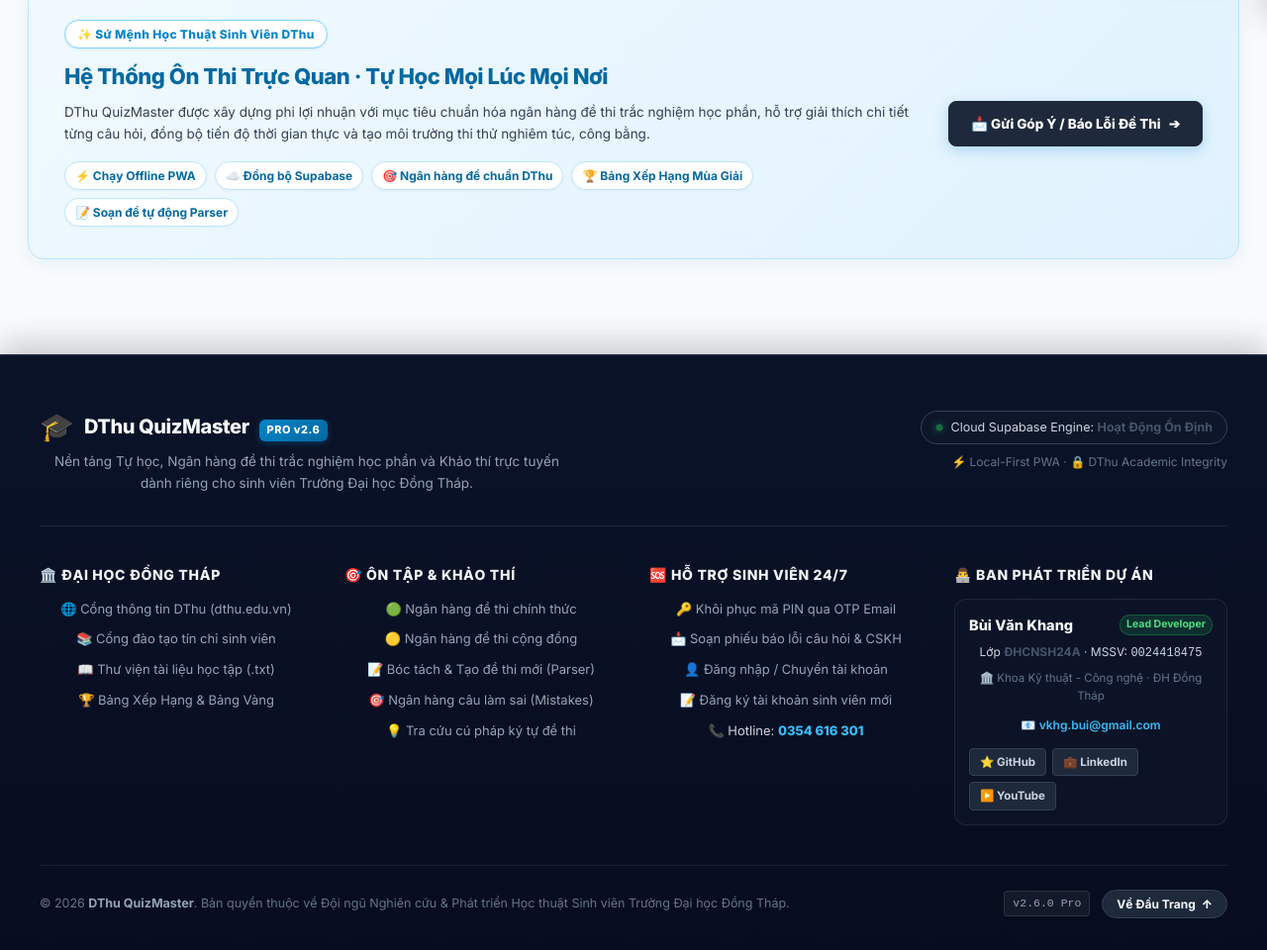
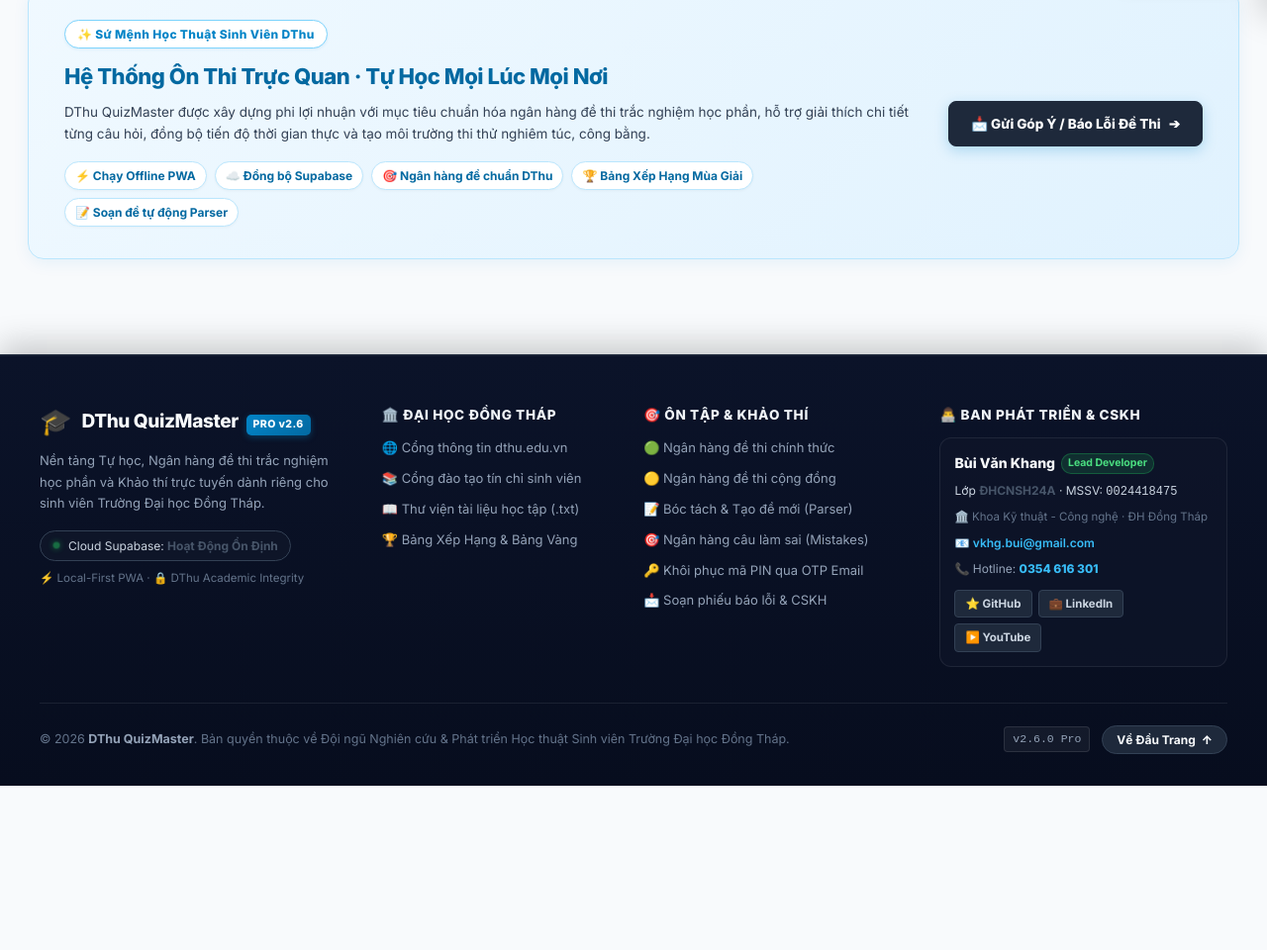
Before and after one commit to VKhang-Bui/dthu-quizmaster, a plain HTML site: page index.html in a window 1280 px wide. Shown: the part 783-1743 px from the top of the page at 99% size. After the commit the page ends 1577 px from the top, so only its background shows below. Drawn offline with Linux system fonts and the light colour scheme; no server answers.

Commit message:
style(ui): align footer into strict 4-column left-aligned layout with brand/status in column 1

```diff
--- a/assets/css/views.css
+++ b/assets/css/views.css
@@ -2062,15 +2062,16 @@ body.is-resizing-quiz {
   }
 }
 
-/* ── HIGH-END GLOBAL RICH FOOTER (DEEP NAVY THEME) ─────────────────── */
+/* ── HIGH-END GLOBAL RICH FOOTER (DEEP NAVY THEME - LEFT ALIGNED) ── */
 .app-footer {
   background: linear-gradient(180deg, #0b1329 0%, #070d1e 100%);
   border-top: 1px solid #1e293b;
   box-shadow: inset 0 1px 0 rgba(255, 255, 255, 0.05), 0 -10px 30px rgba(0, 0, 0, 0.2);
-  padding: 56px 24px 32px 24px;
+  padding: 52px 24px 32px 24px;
   margin-top: 64px;
   color: #94a3b8;
   position: relative;
+  text-align: left;
 }
 
 .footer-container {
@@ -2078,38 +2079,45 @@ body.is-resizing-quiz {
   margin: 0 auto;
   display: flex;
   flex-direction: column;
-  gap: 40px;
-}
-
-/* Top Branding Row */
-.footer-top-row {
-  display: flex;
-  justify-content: space-between;
+  gap: 36px;
+  text-align: left;
+}
+
+/* Main 4-Column Grid (Canh lề trái 100%, ngay hàng thẳng lối) */
+.footer-main-grid {
+  display: grid;
+  grid-template-columns: 1.35fr 1fr 1.15fr 1.25fr;
+  gap: 32px;
+  text-align: left;
+}
+
+.footer-col {
+  display: flex;
+  flex-direction: column;
+  gap: 14px;
+  text-align: left;
   align-items: flex-start;
-  flex-wrap: wrap;
-  gap: 24px;
-  padding-bottom: 32px;
-  border-bottom: 1px solid rgba(255, 255, 255, 0.08);
-}
-
-.footer-brand-meta {
-  max-width: 540px;
+}
+
+.footer-col-brand {
+  gap: 12px;
 }
 
 .footer-brand-title {
   display: flex;
   align-items: center;
   gap: 10px;
-  margin-bottom: 8px;
+  margin-bottom: 2px;
+  text-align: left;
 }
 
 .footer-brand-icon {
-  font-size: 28px;
+  font-size: 26px;
   line-height: 1;
 }
 
 .footer-brand-text {
-  font-size: 20px;
+  font-size: 19px;
   font-weight: 900;
   color: #f8fafc;
   letter-spacing: -0.02em;
@@ -2119,27 +2127,30 @@ body.is-resizing-quiz {
   display: inline-block;
   background: linear-gradient(135deg, #0284c7 0%, #0369a1 100%);
   color: #ffffff;
-  font-size: 11px;
+  font-size: 10.5px;
   font-weight: 800;
-  padding: 2px 8px;
-  border-radius: 6px;
-  margin-left: 6px;
+  padding: 2px 7px;
+  border-radius: 5px;
+  margin-left: 4px;
   letter-spacing: 0.04em;
   box-shadow: 0 2px 6px rgba(2, 132, 199, 0.35);
 }
 
 .footer-brand-desc {
-  font-size: 13.5px;
+  font-size: 13px;
   line-height: 1.65;
   color: #94a3b8;
   margin: 0;
+  text-align: left;
 }
 
 .footer-sys-status {
   display: flex;
   flex-direction: column;
-  align-items: flex-end;
+  align-items: flex-start;
   gap: 8px;
+  margin-top: 4px;
+  text-align: left;
 }
 
 .footer-status-pill {
@@ -2148,10 +2159,11 @@ body.is-resizing-quiz {
   gap: 8px;
   background: rgba(15, 23, 42, 0.8);
   border: 1px solid #334155;
-  padding: 6px 14px;
+  padding: 5px 12px;
   border-radius: 20px;
-  font-size: 12.5px;
+  font-size: 12px;
   color: #cbd5e1;
+  text-align: left;
 }
 
 .status-indicator-dot {
@@ -2159,8 +2171,9 @@ body.is-resizing-quiz {
   height: 8px;
   border-radius: 50%;
   background: #22c55e;
-  box-shadow: 0 0 10px #22c55e;
+  box-shadow: 0 0 8px #22c55e;
   animation: pulseDot 2s infinite ease-in-out;
+  flex-shrink: 0;
 }
 
 @keyframes pulseDot {
@@ -2169,25 +2182,13 @@ body.is-resizing-quiz {
 }
 
 .footer-version-tag {
-  font-size: 12px;
+  font-size: 11.5px;
   color: #64748b;
-}
-
-/* Main 4-Column Grid */
-.footer-main-grid {
-  display: grid;
-  grid-template-columns: repeat(4, 1fr);
-  gap: 32px;
-}
-
-.footer-col {
-  display: flex;
-  flex-direction: column;
-  gap: 14px;
+  text-align: left;
 }
 
 .footer-col-title {
-  font-size: 14px;
+  font-size: 13.5px;
   font-weight: 800;
   text-transform: uppercase;
   letter-spacing: 0.05em;
@@ -2196,6 +2197,7 @@ body.is-resizing-quiz {
   display: flex;
   align-items: center;
   gap: 6px;
+  text-align: left;
 }
 
 .footer-links-list {
@@ -2205,6 +2207,12 @@ body.is-resizing-quiz {
   display: flex;
   flex-direction: column;
   gap: 10px;
+  width: 100%;
+  text-align: left;
+}
+
+.footer-links-list li {
+  text-align: left;
 }
 
 .footer-links-list li a {
@@ -2214,21 +2222,18 @@ body.is-resizing-quiz {
   transition: all 150ms ease;
   display: inline-flex;
   align-items: center;
+  justify-content: flex-start;
   gap: 6px;
   line-height: 1.5;
+  text-align: left;
 }
 
 .footer-links-list li a:hover {
   color: #38bdf8;
-  transform: translateX(3px);
-}
-
-.footer-hotline-inline {
-  font-size: 13px;
-  color: #cbd5e1;
-}
-
-/* Author Box in Footer */
+  transform: translateX(4px);
+}
+
+/* Author Box in Footer (Canh lề trái) */
 .footer-author-box {
   background: rgba(15, 23, 42, 0.6);
   border: 1px solid rgba(255, 255, 255, 0.08);
@@ -2237,17 +2242,21 @@ body.is-resizing-quiz {
   display: flex;
   flex-direction: column;
   gap: 6px;
+  width: 100%;
+  text-align: left;
+  align-items: flex-start;
 }
 
 .footer-author-name {
-  font-size: 14.5px;
+  font-size: 14px;
   font-weight: 800;
   color: #f8fafc;
   display: flex;
   align-items: center;
-  justify-content: space-between;
+  justify-content: flex-start;
   flex-wrap: wrap;
   gap: 6px;
+  text-align: left;
 }
 
 .footer-author-badge {
@@ -2263,17 +2272,20 @@ body.is-resizing-quiz {
 .footer-author-sub {
   font-size: 12px;
   color: #cbd5e1;
+  text-align: left;
 }
 
 .footer-author-dept {
   font-size: 11.5px;
   color: #64748b;
+  text-align: left;
 }
 
 .footer-author-email {
   font-size: 12px;
   color: #94a3b8;
-  margin-top: 4px;
+  margin-top: 2px;
+  text-align: left;
 }
 
 .footer-author-email a {
@@ -2286,11 +2298,19 @@ body.is-resizing-quiz {
   text-decoration: underline;
 }
 
+.footer-hotline-text {
+  font-size: 12px;
+  color: #94a3b8;
+  text-align: left;
+}
+
 .footer-social-links {
   display: flex;
   gap: 6px;
-  margin-top: 8px;
+  margin-top: 6px;
   flex-wrap: wrap;
+  justify-content: flex-start;
+  width: 100%;
 }
 
 .footer-soc-btn {
@@ -2326,14 +2346,16 @@ body.is-resizing-quiz {
   align-items: center;
   flex-wrap: wrap;
   gap: 16px;
-  padding-top: 24px;
+  padding-top: 22px;
   border-top: 1px solid rgba(255, 255, 255, 0.08);
+  text-align: left;
 }
 
 .footer-copy-text {
   font-size: 12.5px;
   color: #64748b;
   line-height: 1.6;
+  text-align: left;
 }
 
 .footer-copy-text strong {
@@ -2428,7 +2450,6 @@ body.is-resizing-quiz {
   .creator-social-pills { grid-template-columns: 1fr; }
   .creator-profile-header { flex-direction: column; align-items: center; text-align: center; }
   .creator-name-row { justify-content: center; }
-  .footer-main-grid { grid-template-columns: 1fr; gap: 24px; }
-  .footer-bottom-bar { flex-direction: column; text-align: center; gap: 12px; }
-  .footer-top-row { flex-direction: column; }
-}
+  .footer-main-grid { grid-template-columns: 1fr; gap: 24px; text-align: left; }
+  .footer-bottom-bar { flex-direction: column; text-align: left; align-items: flex-start; gap: 12px; }
+}
--- a/index.html
+++ b/index.html
@@ -61,9 +61,10 @@
   <!-- Global Rich Footer (Tự động hiển thị ở Trang Chủ) -->
   <footer class="app-footer" id="appFooter" style="display: none;">
     <div class="footer-container">
-      <!-- Top Branding Row -->
-      <div class="footer-top-row">
-        <div class="footer-brand-meta">
+      <!-- Main 4-Column Unified Grid (Tất cả canh lề trái 100%, ngay hàng thẳng lối) -->
+      <div class="footer-main-grid">
+        <!-- Col 1: Thương Hiệu & Trạng Thái Hệ Thống -->
+        <div class="footer-col footer-col-brand">
           <div class="footer-brand-title">
             <span class="footer-brand-icon">🎓</span>
             <span class="footer-brand-text">DThu QuizMaster <span class="footer-pro-badge">PRO v2.6</span></span>
@@ -71,11 +72,10 @@
           <p class="footer-brand-desc">
             Nền tảng Tự học, Ngân hàng đề thi trắc nghiệm học phần và Khảo thí trực tuyến dành riêng cho sinh viên Trường Đại học Đồng Tháp.
           </p>
-        </div>
           <div class="footer-sys-status">
             <div class="footer-status-pill">
               <span class="status-indicator-dot"></span>
-            <span>Cloud Supabase Engine: <strong>Hoạt Động Ổn Định</strong></span>
+              <span>Cloud Supabase: <strong>Hoạt Động Ổn Định</strong></span>
             </div>
             <div class="footer-version-tag">
               <span>⚡ Local-First PWA</span> · <span>🔒 DThu Academic Integrity</span>
@@ -83,51 +83,39 @@
           </div>
         </div>
 
-      <!-- Main 4-Column Grid -->
-      <div class="footer-main-grid">
-        <!-- Col 1: Về Nền Tảng -->
+        <!-- Col 2: Về Nền Tảng & Đại Học Đồng Tháp -->
         <div class="footer-col">
           <h4 class="footer-col-title">🏛️ Đại Học Đồng Tháp</h4>
           <ul class="footer-links-list">
-            <li><a href="https://dthu.edu.vn" target="_blank" rel="noopener noreferrer">🌐 Cổng thông tin DThu (dthu.edu.vn)</a></li>
+            <li><a href="https://dthu.edu.vn" target="_blank" rel="noopener noreferrer">🌐 Cổng thông tin dthu.edu.vn</a></li>
             <li><a href="https://online.dthu.edu.vn" target="_blank" rel="noopener noreferrer">📚 Cổng đào tạo tín chỉ sinh viên</a></li>
             <li><a href="javascript:void(0)" onclick="App.navigateTo('materials')">📖 Thư viện tài liệu học tập (.txt)</a></li>
             <li><a href="javascript:void(0)" onclick="App.navigateTo('leaderboard')">🏆 Bảng Xếp Hạng & Bảng Vàng</a></li>
           </ul>
         </div>
 
-        <!-- Col 2: Trung Tâm Khảo Thí -->
+        <!-- Col 3: Trung Tâm Khảo Thí & Học Tập -->
         <div class="footer-col">
           <h4 class="footer-col-title">🎯 Ôn Tập & Khảo Thí</h4>
           <ul class="footer-links-list">
             <li><a href="javascript:void(0)" onclick="App.switchHubTab('official'); App.navigateTo('home'); window.scrollTo({ top: 380, behavior: 'smooth' });">🟢 Ngân hàng đề thi chính thức</a></li>
             <li><a href="javascript:void(0)" onclick="App.switchHubTab('drafts'); App.navigateTo('home'); window.scrollTo({ top: 380, behavior: 'smooth' });">🟡 Ngân hàng đề thi cộng đồng</a></li>
-            <li><a href="javascript:void(0)" onclick="App.navigateTo('parser')">📝 Bóc tách & Tạo đề thi mới (Parser)</a></li>
+            <li><a href="javascript:void(0)" onclick="App.navigateTo('parser')">📝 Bóc tách & Tạo đề mới (Parser)</a></li>
             <li><a href="javascript:void(0)" onclick="App.navigateTo('mistakes')">🎯 Ngân hàng câu làm sai (Mistakes)</a></li>
-            <li><a href="javascript:void(0)" onclick="App.navigateTo('syntax-guide', { from: 'guide' })">💡 Tra cứu cú pháp ký tự đề thi</a></li>
-          </ul>
-        </div>
-
-        <!-- Col 3: Hỗ Trợ Sinh Viên 24/7 -->
-        <div class="footer-col">
-          <h4 class="footer-col-title">🆘 Hỗ Trợ Sinh Viên 24/7</h4>
-          <ul class="footer-links-list">
             <li><a href="javascript:void(0)" onclick="App.openForgotPasswordModal()">🔑 Khôi phục mã PIN qua OTP Email</a></li>
-            <li><a href="javascript:void(0)" onclick="App.openContactModal()">📩 Soạn phiếu báo lỗi câu hỏi & CSKH</a></li>
-            <li><a href="javascript:void(0)" onclick="App.openAccountSwitcherModal()">👤 Đăng nhập / Chuyển tài khoản</a></li>
-            <li><a href="javascript:void(0)" onclick="App.navigateTo('register')">📝 Đăng ký tài khoản sinh viên mới</a></li>
-            <li><span class="footer-hotline-inline">📞 Hotline: <a href="tel:0354616301" style="color:#38bdf8; font-weight:800;">0354 616 301</a></span></li>
+            <li><a href="javascript:void(0)" onclick="App.openContactModal()">📩 Soạn phiếu báo lỗi & CSKH</a></li>
           </ul>
         </div>
 
         <!-- Col 4: Tác Giả & Phát Triển -->
         <div class="footer-col">
-          <h4 class="footer-col-title">👨‍💻 Ban Phát Triển Dự Án</h4>
+          <h4 class="footer-col-title">👨‍💻 Ban Phát Triển & CSKH</h4>
           <div class="footer-author-box">
             <div class="footer-author-name">Bùi Văn Khang <span class="footer-author-badge">Lead Developer</span></div>
             <div class="footer-author-sub">Lớp <strong>ĐHCNSH24A</strong> · MSSV: <code>0024418475</code></div>
             <div class="footer-author-dept">🏛️ Khoa Kỹ thuật - Công nghệ · ĐH Đồng Tháp</div>
             <div class="footer-author-email">📧 <a href="mailto:vkhg.bui@gmail.com">vkhg.bui@gmail.com</a></div>
+            <div class="footer-hotline-text">📞 Hotline: <a href="tel:0354616301" style="color:#38bdf8; font-weight:800;">0354 616 301</a></div>
 
             <div class="footer-social-links">
               <a href="https://github.com/VKhang-Bui/dthu-quizmaster" target="_blank" rel="noopener noreferrer" class="footer-soc-btn gh" title="Mã nguồn GitHub">⭐ GitHub</a>
```
Lines whose indentation alone changed are shown as unchanged.
